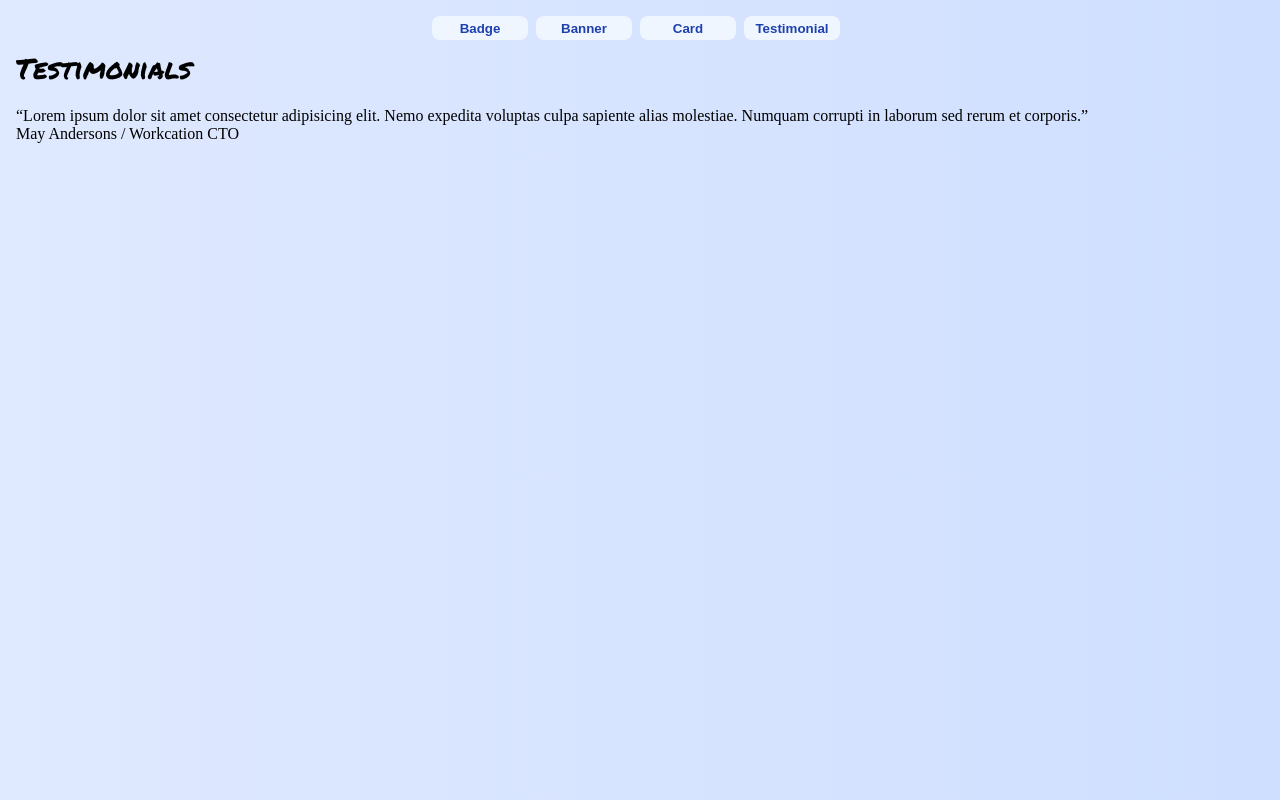
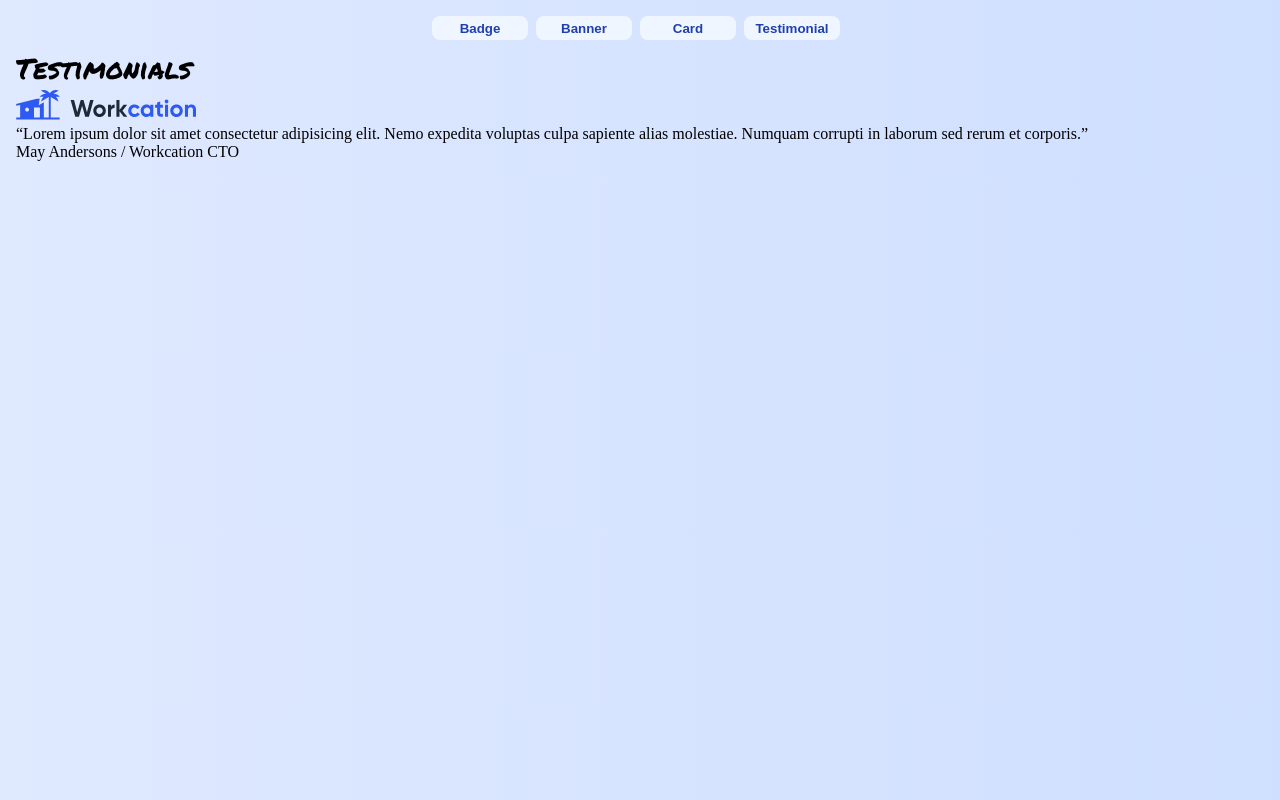
Before and after one commit to vishalicious213/component-library, a React (Vite) app: page / in a window 1280 px wide. Both pictures are taken after a click on the button "Testimonial". Built offline with nearby package versions, Linux system fonts and the light colour scheme.

Commit message:
added /public/logo.svg

```diff
--- a/src/components/Testimonials/Testimonial-Example.jsx
+++ b/src/components/Testimonials/Testimonial-Example.jsx
@@ -7,7 +7,7 @@ const TestimonialExample = () => {
             <h2 className="marker">Testimonials</h2>
             <Testimonial
                     pic=""
-                    logo=""
+                    logo="/logo.svg"
                     text="“Lorem ipsum dolor sit amet consectetur adipisicing elit. Nemo expedita voluptas culpa sapiente alias molestiae. Numquam corrupti in laborum sed rerum et corporis.”"
                     name="May Andersons"
                     title="Workcation CTO"
--- a/src/components/Testimonials/Testimonial.jsx
+++ b/src/components/Testimonials/Testimonial.jsx
@@ -10,6 +10,7 @@ const Testimonial = ({
     return (
         <div>
             <img src={pic} alt="" />
+            <img src={logo} alt="" />
             <p>{text}</p>
             <p>{name} / {title}</p>
         </div>
```
Also changed, not shown: public/logo.svg (added).
